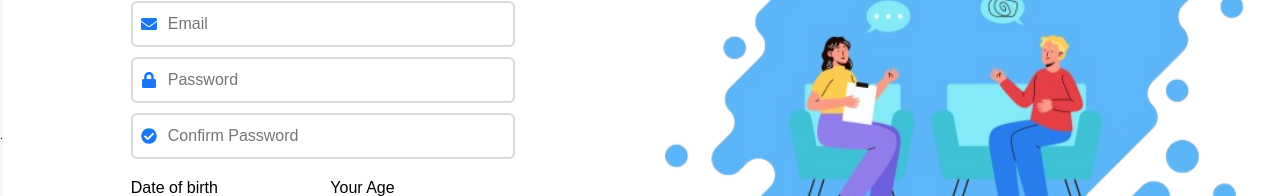
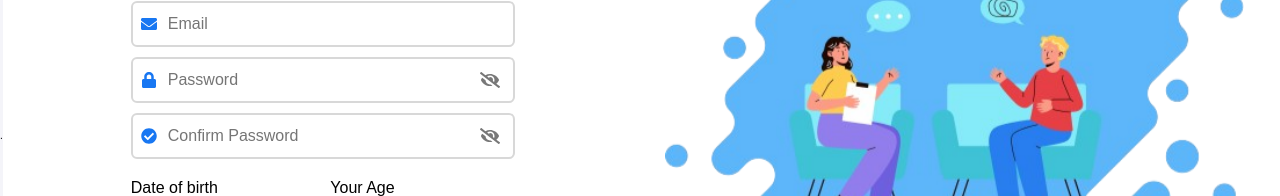
Before and after one commit to Counselllor/Counsellor-Web, a React (Vite) app: page /signup in a window 1280 px wide. Shown: the part 265-461 px from the top of the page. Built offline with nearby package versions, Linux system fonts and the light colour scheme; a web font is replaced by a local one.

Commit message:
fixed_eye_icon

```diff
--- a/src/components/SignUp/Signup.css
+++ b/src/components/SignUp/Signup.css
@@ -208,12 +208,12 @@ select.inputField {
 }
 
 .password-input .toggle-button1 {
-  color: #1877f2;
+  color: #787878;
   position: absolute;
   font-size: 20px;
-  padding: 10px 20px;
+  /* padding: 10px 20px; */
   top: 28px;
-  right: -6px;
+  right: 15px;
   transform: translateY(-50%);
   cursor: pointer;
 }
```
